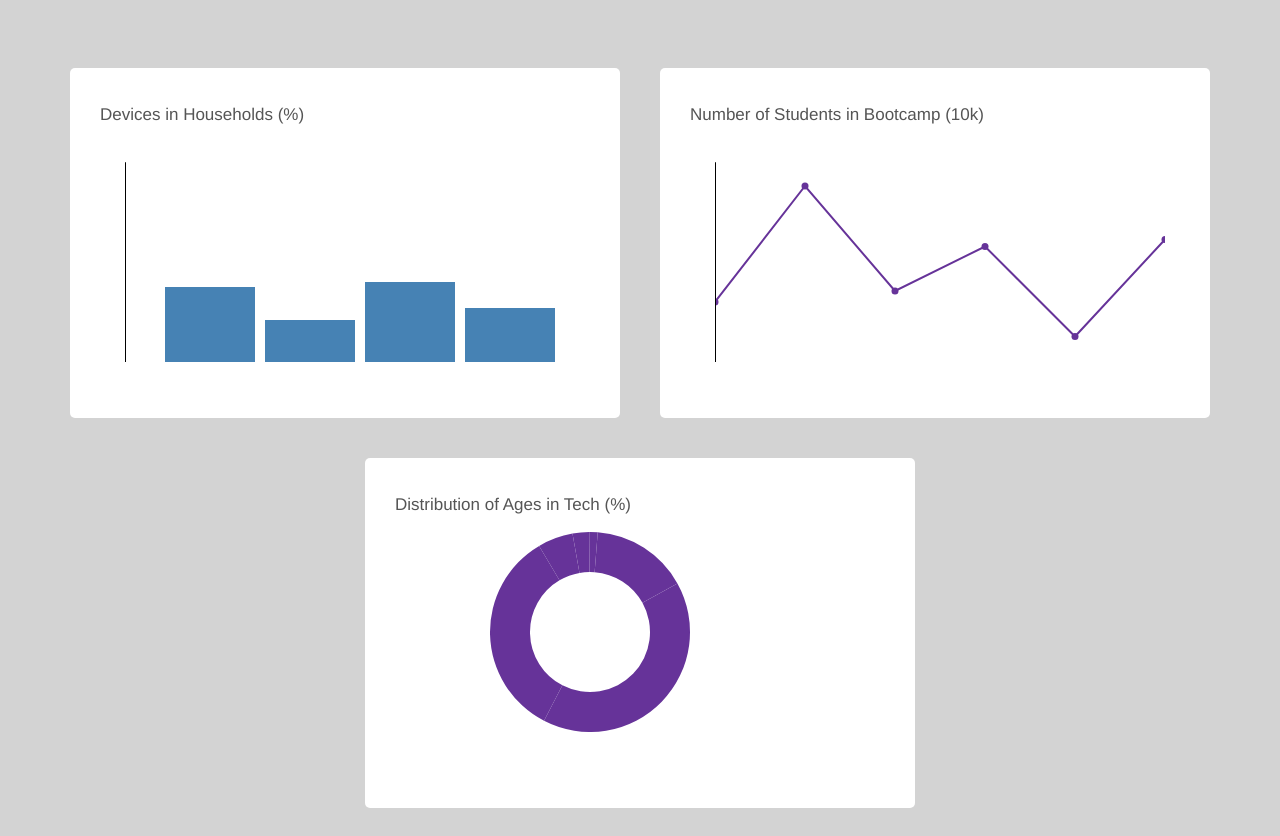
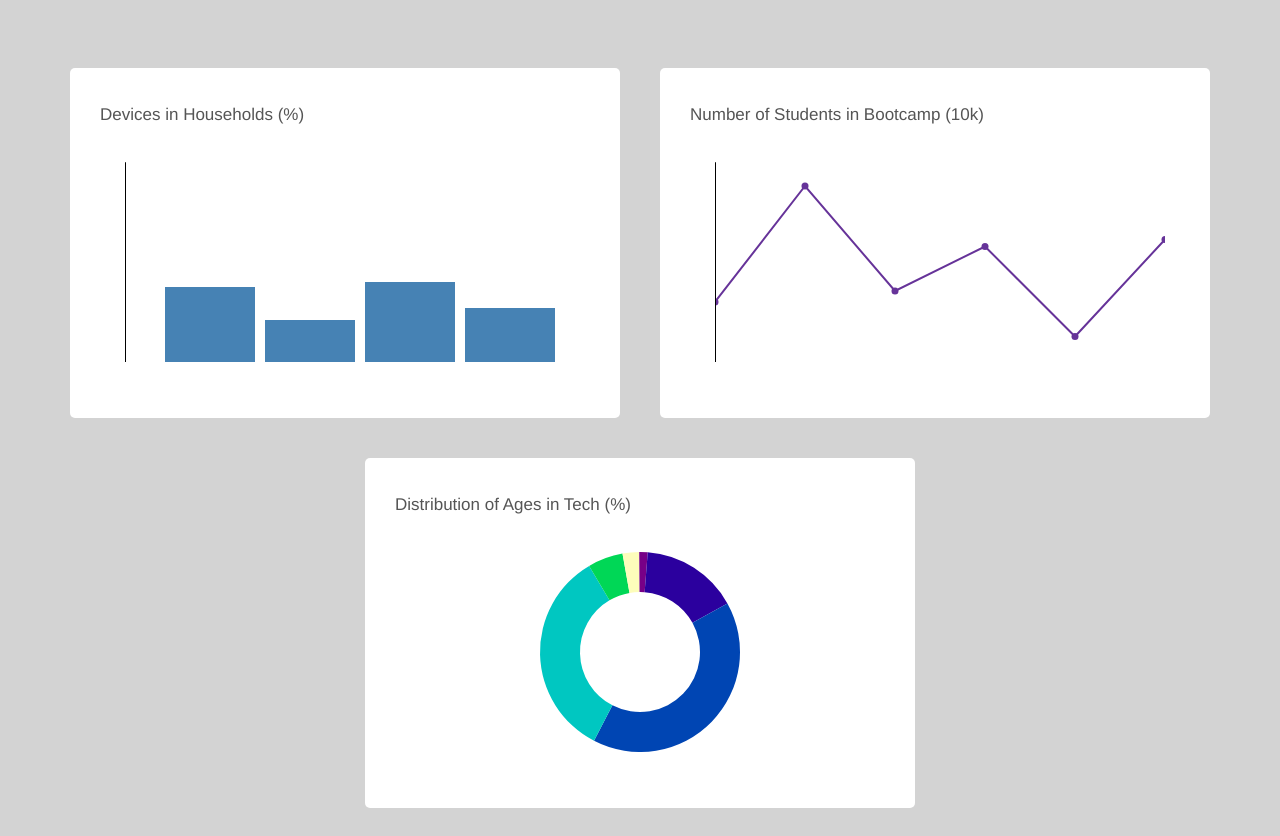
Before and after one commit to ashleighc207/basic-d3-dashboard, a plain HTML site: page index.html in a window 1280 px wide. Drawn offline with nearby package versions, Linux system fonts and the light colour scheme.

Commit message:
Change styling off donut chart

```diff
--- a/index.js
+++ b/index.js
@@ -135,8 +135,7 @@ createLineChart()
 
 
 createDonutChart = () => {
-    let donutData = [
-                  {
+    let donutData = [{
         "age": "0-15",
         "percentage": 0.01233,
         "previous": 0.00124
@@ -170,8 +169,7 @@ createDonutChart = () => {
         "age": "91-105",
         "percentage": 0.00124,
         "previous": 0.01233
-                  }
-    ]
+      }];
 
     let width = 450;
     let height = 200;
@@ -182,9 +180,14 @@ createDonutChart = () => {
         .append("svg")
         .attr("width", width)
         .attr("height", height)
+        .attr("class", "donut-chart-container")
 
     let group = donutChart.append("g")
         .attr("transform", "translate(" + (width/2) + "," + (height/2) + ")");
+
+    let color = d3.scaleOrdinal()
+        .domain(["0-15", "16-30", "31-45","46-60", "61-75", "76-90", "91-105"])
+        .range(["#770087" , "#2b009e" , "#0045b3", "#00c7c1", "#00d756", "#fdfdbb"]);
 
     let arc = d3.arc()
         .outerRadius(radius)
@@ -199,7 +202,10 @@ createDonutChart = () => {
         .enter()
         .append("path")
         .attr("d", arc)
-        .attr("fill", "rebeccapurple")
+        .attr('fill', function(d, i) {
+            return color(d.data.age);
+          });
+
 
 }
 
--- a/styles.css
+++ b/styles.css
@@ -33,3 +33,7 @@ body {
   padding-top: 20px;
   font-size: 17px;
 }
+
+.donut-chart-container {
+  margin: 20px auto;
+}
```
Lines whose indentation alone changed are shown as unchanged.
